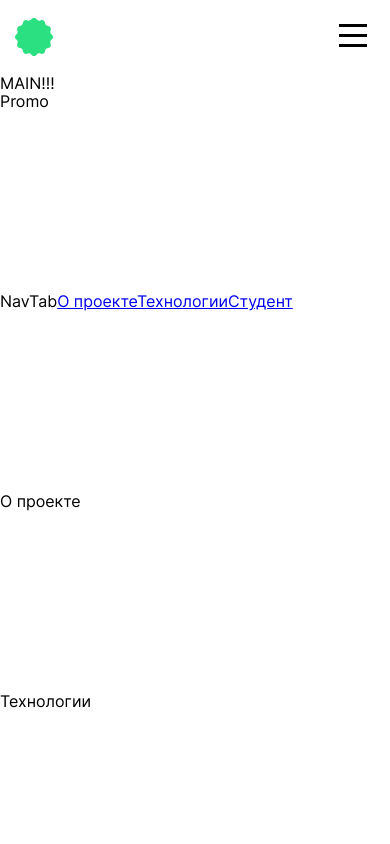
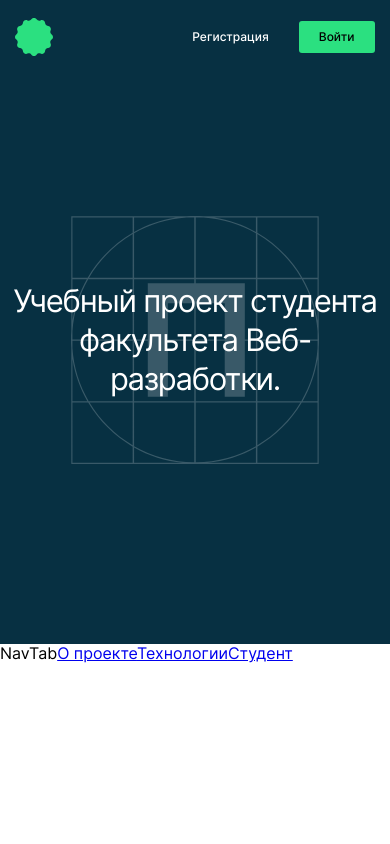
Before and after one commit to izverk/movies-explorer-frontend, a React (Create React App) app: page / in a window 390 px wide. Shown: the top 844 px of the page. Built offline with nearby package versions, Linux system fonts and the light colour scheme.

Commit message:
feat: сверстан компонент Promo, проверено в PerfectPixel

```diff
--- a/src/components/App/App.js
+++ b/src/components/App/App.js
@@ -13,7 +13,7 @@ import Page404 from '../Page404/Page404'
 
 function App() {
 
-  const [loggedIn] = useState(true);
+  const [loggedIn] = useState(false);
 
   return (
     <div className='app'>
--- a/src/components/Main/Main.css
+++ b/src/components/Main/Main.css
@@ -1,3 +1,3 @@
-.Main {
+.main {
 	flex-grow: 1;
 }
--- a/src/components/Main/Main.js
+++ b/src/components/Main/Main.js
@@ -9,8 +9,7 @@ import Portfolio from '../Portfolio/Portfolio';
 
 function Main() {
     return (
-        <div className='Main'>
-            MAIN!!!
+        <div className='main'>
             <Promo />
             <NavTab />
             <AboutProject />
--- a/src/components/Promo/Promo.css
+++ b/src/components/Promo/Promo.css
@@ -1,3 +1,37 @@
-.Promo {
-	height: 200px;
+.promo {
+	padding: 184px 21.5% 224px;
+	background-color: #073042;
+	background-image: url('../../images/img_logo_practicum.svg');
+	background-repeat: no-repeat;
+	background-position: 50% 40%;
+	background-size: 320px 320px;
+	color: #fff;
 }
+
+.promo__heading {
+	margin: 0;
+	font-weight: 400;
+	font-size: 50px;
+	line-height: 58px;
+	letter-spacing: -0.04em;
+	text-align: center;
+}
+
+@media screen and (max-width: 768px) {
+	.promo {
+		padding: 326px 2.5% 342px;
+		background-position: 50% 48%;
+	}
+}
+
+@media screen and (max-width: 580px) {
+	.promo {
+		padding: 207px 3.1% 246px;
+		background-size: 248px 248px;
+		background-position: 50% 44%;
+	}
+	.promo__heading {
+		font-size: 31px;
+		line-height: 39px;
+	}
+}
--- a/src/components/Promo/Promo.js
+++ b/src/components/Promo/Promo.js
@@ -3,8 +3,10 @@ import './Promo.css';
 
 function Promo() {
     return (
-        <div className='Promo'>
-            Promo
+        <div className='promo'>
+            <h1 className='promo__heading'>
+                Учебный проект студента факультета Веб-разработки.
+            </h1>
         </div>
     );
 }
```
Also changed, not shown: src/images/img_logo_practicum.svg (added).
